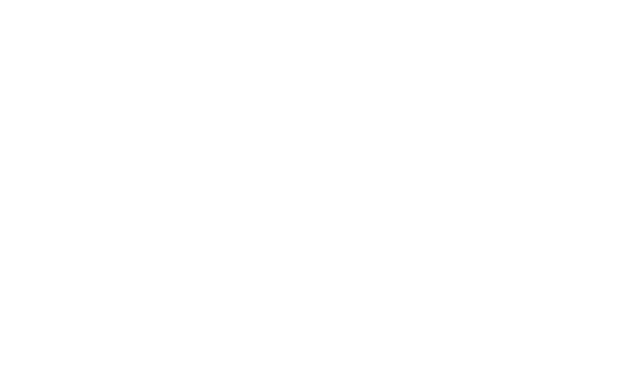
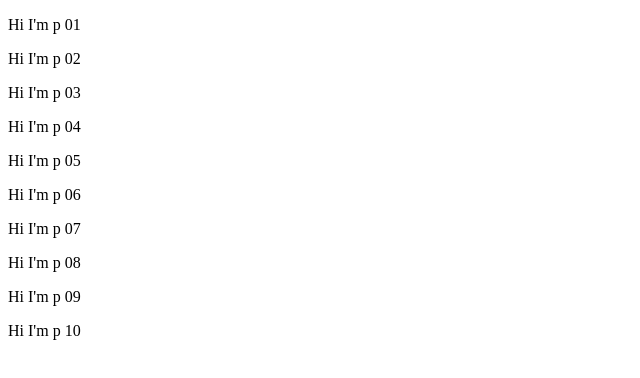
Before and after one commit to AMutaa/ECMAScript, a plain HTML site: page es6/morebasics.html in a window 1280 px wide. Shown: the whole page, without its empty margins (0-640 px from the left). Drawn offline with Linux system fonts and the light colour scheme.

Commit message:
looping over dom elements

```diff
--- a/es6/morebasics.html
+++ b/es6/morebasics.html
@@ -10,6 +10,28 @@
 </head>
 
 <body>
+ <p>Hi I'm p 01</p>
+ <p>Hi I'm p 02</p>
+ <p>Hi I'm p 03</p>
+ <p>Hi I'm p 04</p>
+ <p>Hi I'm p 05</p>
+ <p>Hi I'm p 06</p>
+ <p>Hi I'm p 07</p>
+ <p>Hi I'm p 08</p>
+ <p>Hi I'm p 09</p>
+ <p>Hi I'm p 10</p>
+
+
+
+
+
+
+
+
+
+
+
+
  <script>
   // spread operator
   const team = ['Lloris', 'Griezman', 'Pogba', 'Giroud', 'Varane'];
@@ -29,6 +51,15 @@
   for (const cut of cuts) {
    console.log(cut);
   }
+
+  // for of looping using an event listener
+
+  const ps = document.querySelectorAll('p');
+  for (const paragraph of ps) {
+   paragraph.addEventListener('click', function () {
+    console.log(this.textContent)
+   });
+  }
  </script>
 </body>
 
```
